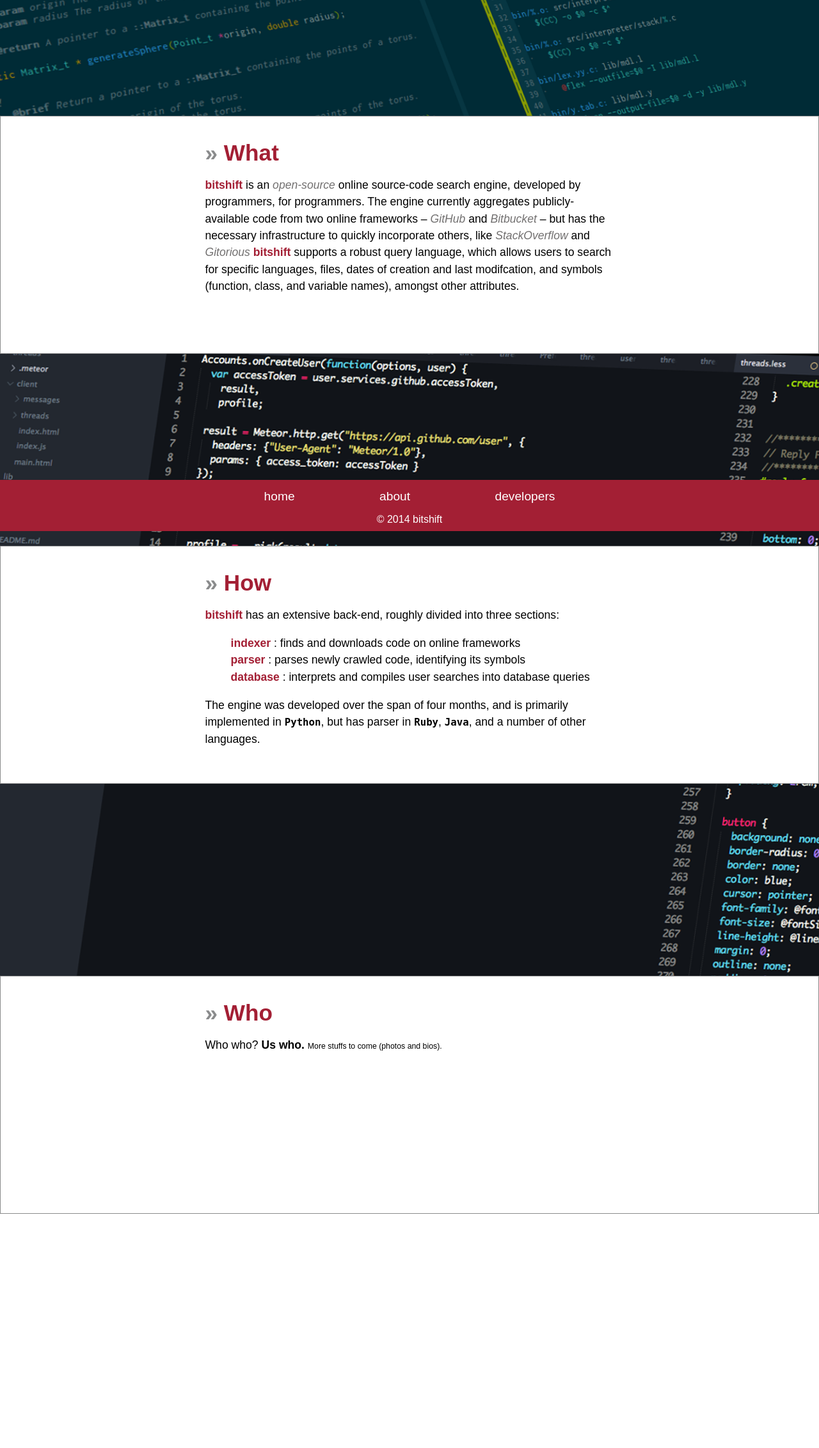
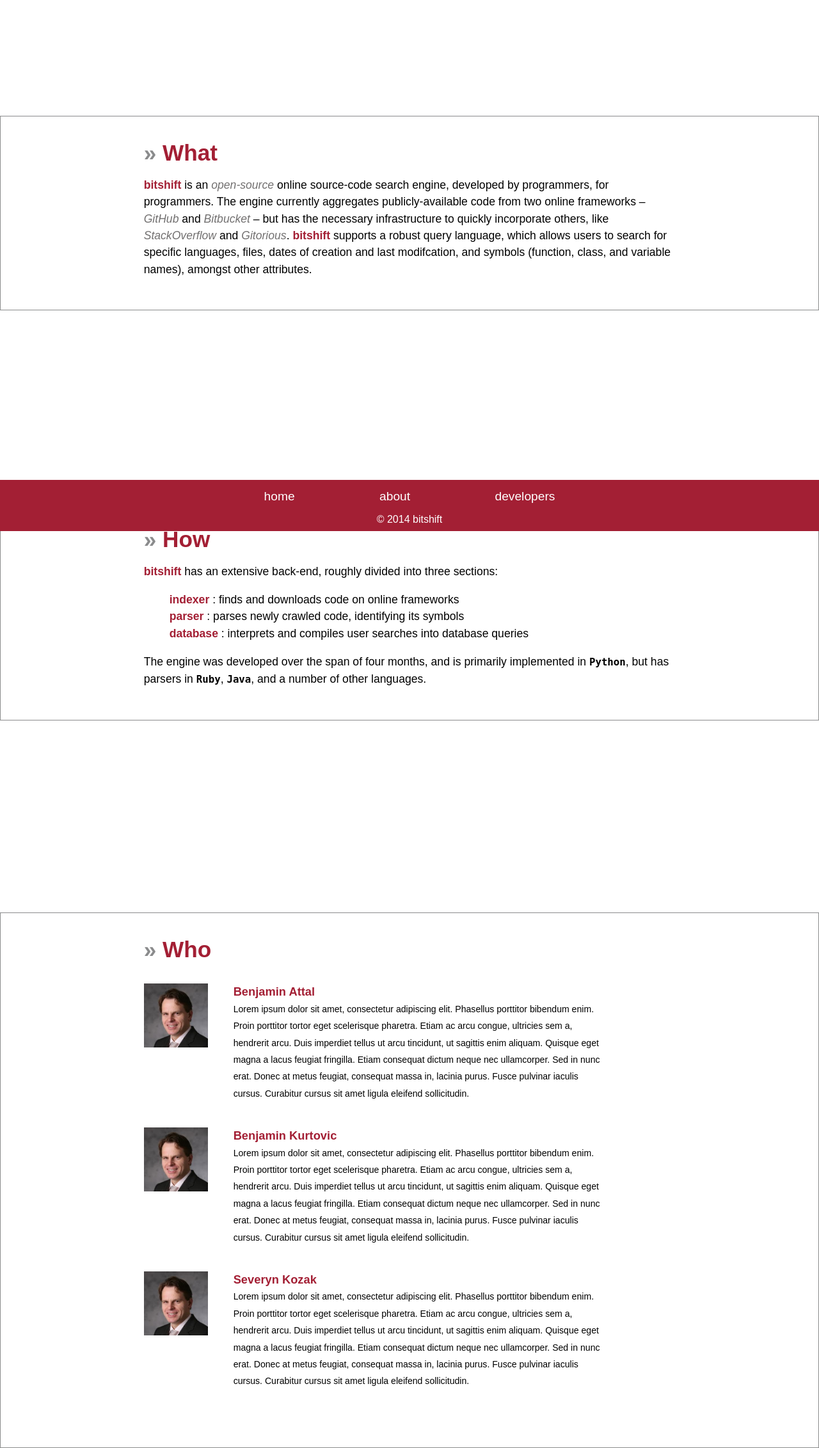
Before and after one commit to earwig/bitshift, a Flask app: page /about in a window 1280 px wide. Shown: the whole page at 64% size. Before the commit the page ends 1897 px from the top, so only its background shows below. Run offline with Flask 2, Linux system fonts and the light colour scheme; style sheets or scripts are compiled from the project's sources; parts of the project's set-up code (start-up, migrations or seed data) failed here and were passed over.

Commit message:
Work on #55: add styled bio divs.
Add:
        templates/about.html, static/sass/about.sass
                -Add biography-section HTML structure and styling, containing
                filler images and lorem ipsum; now, it's just a matter of
                substituting in the appropriate content.

        static/img/about.bio(1, 2, 3).jpg
                -Add placeholder bio images.

```diff
--- a/static/sass/about.sass
+++ b/static/sass/about.sass
@@ -4,6 +4,8 @@
 
 @import mixins
 @import variables
+
+$centered-section-min-width: 500px
 
 div.bg
     $img-height: 650px
@@ -28,22 +30,22 @@
         background: url(../img/about/bg3.png) no-repeat
         background-size: cover
         height: $img-height + 250
-        top: 1600px
+        top: 1560px
 
     &#img-4
         background: url(../img/about/bg4.png) no-repeat
         background-size: cover
-        height: $img-height + 300
-        top: 5450px
+        height: $img-height + 400
+        top: 5280px
 
 div.section
     background-color: white
     border: 1px solid $baseColor2
-    height: 300px
     margin-bottom: 200px
     margin-top: 300px
     padding-bottom: 50px
     padding-top: 20px
+    overflow: hidden
 
     &#top
         margin-top: 0px
@@ -53,7 +55,8 @@
         line-height: 150%
         margin-left: auto
         margin-right: auto
-        width: 50%
+        min-width: 500px
+        width: 65%
 
         &#how
             b
@@ -86,3 +89,35 @@
         span#title
             color: $baseColor1
             font-weight: bold
+
+div.person
+    font-size: 80%
+    overflow: hidden
+
+    &#top
+        margin-top: 40px
+
+    >div
+        $image-min-width: 100px
+
+        display: inline-block
+        height: 100%
+        margin-bottom: 40px
+        vertical-align: top
+
+        &.photo
+            margin-right: 40px
+            width: $image-min-width
+
+            img
+                display: block
+                height: $image-min-width
+                width: $image-min-width
+
+        &.bio
+            min-width: $centered-section-min-width - $image-min-width - 50px
+            width: 70%
+
+            h1
+                font-size: 130%
+                margin: 0
--- a/templates/about.html
+++ b/templates/about.html
@@ -12,10 +12,10 @@
 = endblock
 
 = block after_body
-    <div id="img-1" class="bg" speed="-1.25"></div>
-  <div id="img-2" class="bg" speed="1.8"></div>
-  <div id="img-3" class="bg" speed="1.6"></div>
-  <div id="img-4" class="bg" speed="3.8"></div>
+  <!-- <div id="img-1" class="bg" speed="-1.25"></div> -->
+  <!-- <div id="img-2" class="bg" speed="1.8"></div> -->
+  <!-- <div id="img-3" class="bg" speed="1.6"></div> -->
+  <!-- <div id="img-4" class="bg" speed="3.64"></div> -->
 
   <div id="top" class="section">
     <div class="centered">
@@ -24,10 +24,10 @@
         online source-code search engine, developed by programmers, for programmers. The engine currently aggregates
         publicly-available code from two online frameworks &#8211; <a href="https://github.com/">GitHub</a> and <a
         href="https://bitbucket.org/">Bitbucket</a> &#8211; but has the necessary infrastructure to quickly incorporate
-        others, like <a href="http://stackoverflow.com/">StackOverflow</a> and <a href="https://gitorious.org/">Gitorious</a>
-        <span id="title">bitshift</span> supports a robust query language, which allows users to search for specific
-        languages, files, dates of creation and last modifcation, and symbols (function, class, and variable names),
-        amongst other attributes.
+        others, like <a href="http://stackoverflow.com/">StackOverflow</a> and
+        <a href="https://gitorious.org/">Gitorious</a>.  <span id="title">bitshift</span> supports a robust query
+        language, which allows users to search for specific languages, files, dates of creation and last modifcation,
+        and symbols (function, class, and variable names), amongst other attributes.
     </div>
   </div>
 
@@ -42,14 +42,40 @@
       </ul>
 
       The engine was developed over the span of four months, and is primarily implemented in <b>Python</b>, but has
-      parser in <b>Ruby</b>, <b>Java</b>, and a number of other languages.
+      parsers in <b>Ruby</b>, <b>Java</b>, and a number of other languages.
     </div>
   </div>
 
   <div class="section">
     <div class="centered">
       <h1><span>&raquo;</span> Who</h1>
-      Who who? <b>Us who.</b> <span style="font-size:70%;">More stuffs to come (photos and bios).</span>
+      <div id="top" class="person">
+        <div class="photo">
+          <img src="img/about/bio1.jpg" alt="Severyn Kozak's photo.">
+        </div
+        ><div class="bio">
+          <h1>Benjamin Attal</h1>
+          Lorem ipsum dolor sit amet, consectetur adipiscing elit. Phasellus porttitor bibendum enim. Proin porttitor tortor eget scelerisque pharetra. Etiam ac arcu congue, ultricies sem a, hendrerit arcu. Duis imperdiet tellus ut arcu tincidunt, ut sagittis enim aliquam. Quisque eget magna a lacus feugiat fringilla. Etiam consequat dictum neque nec ullamcorper. Sed in nunc erat. Donec at metus feugiat, consequat massa in, lacinia purus. Fusce pulvinar iaculis cursus. Curabitur cursus sit amet ligula eleifend sollicitudin.
+        </div>
+      </div>
+      <div class="person">
+        <div class="photo">
+          <img src="img/about/bio2.jpg" alt="Severyn Kozak's photo.">
+        </div
+        ><div class="bio">
+          <h1>Benjamin Kurtovic</h1>
+          Lorem ipsum dolor sit amet, consectetur adipiscing elit. Phasellus porttitor bibendum enim. Proin porttitor tortor eget scelerisque pharetra. Etiam ac arcu congue, ultricies sem a, hendrerit arcu. Duis imperdiet tellus ut arcu tincidunt, ut sagittis enim aliquam. Quisque eget magna a lacus feugiat fringilla. Etiam consequat dictum neque nec ullamcorper. Sed in nunc erat. Donec at metus feugiat, consequat massa in, lacinia purus. Fusce pulvinar iaculis cursus. Curabitur cursus sit amet ligula eleifend sollicitudin.
+        </div>
+      </div>
+      <div class="person">
+        <div class="photo">
+          <img src="img/about/bio3.jpg" alt="Severyn Kozak's photo.">
+        </div
+        ><div class="bio">
+          <h1>Severyn Kozak</h1>
+          Lorem ipsum dolor sit amet, consectetur adipiscing elit. Phasellus porttitor bibendum enim. Proin porttitor tortor eget scelerisque pharetra. Etiam ac arcu congue, ultricies sem a, hendrerit arcu. Duis imperdiet tellus ut arcu tincidunt, ut sagittis enim aliquam. Quisque eget magna a lacus feugiat fringilla. Etiam consequat dictum neque nec ullamcorper. Sed in nunc erat. Donec at metus feugiat, consequat massa in, lacinia purus. Fusce pulvinar iaculis cursus. Curabitur cursus sit amet ligula eleifend sollicitudin.
+        </div>
+      </div>
     </div>
   </div>
 = endblock
```
Also changed, not shown: static/img/about/bio1.jpg (added), static/img/about/bio2.jpg (added), static/img/about/bio3.jpg (added).
